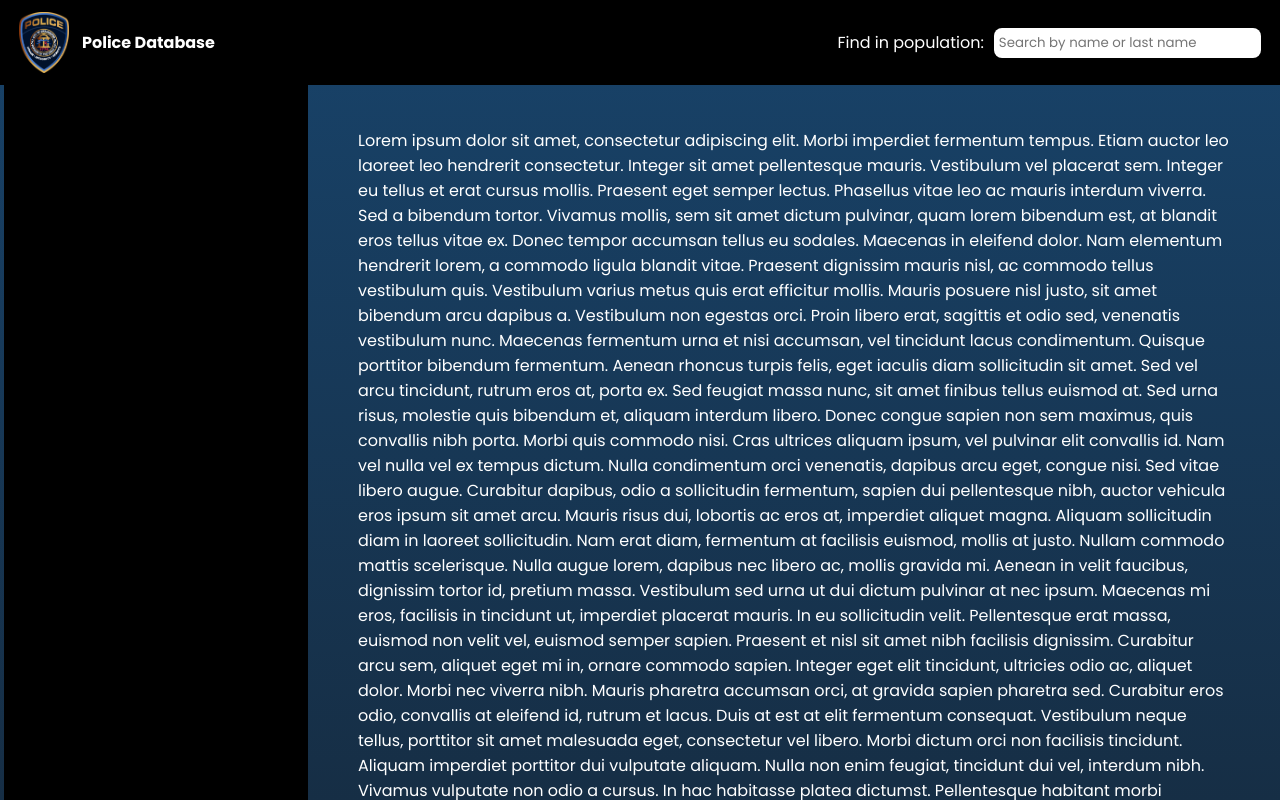
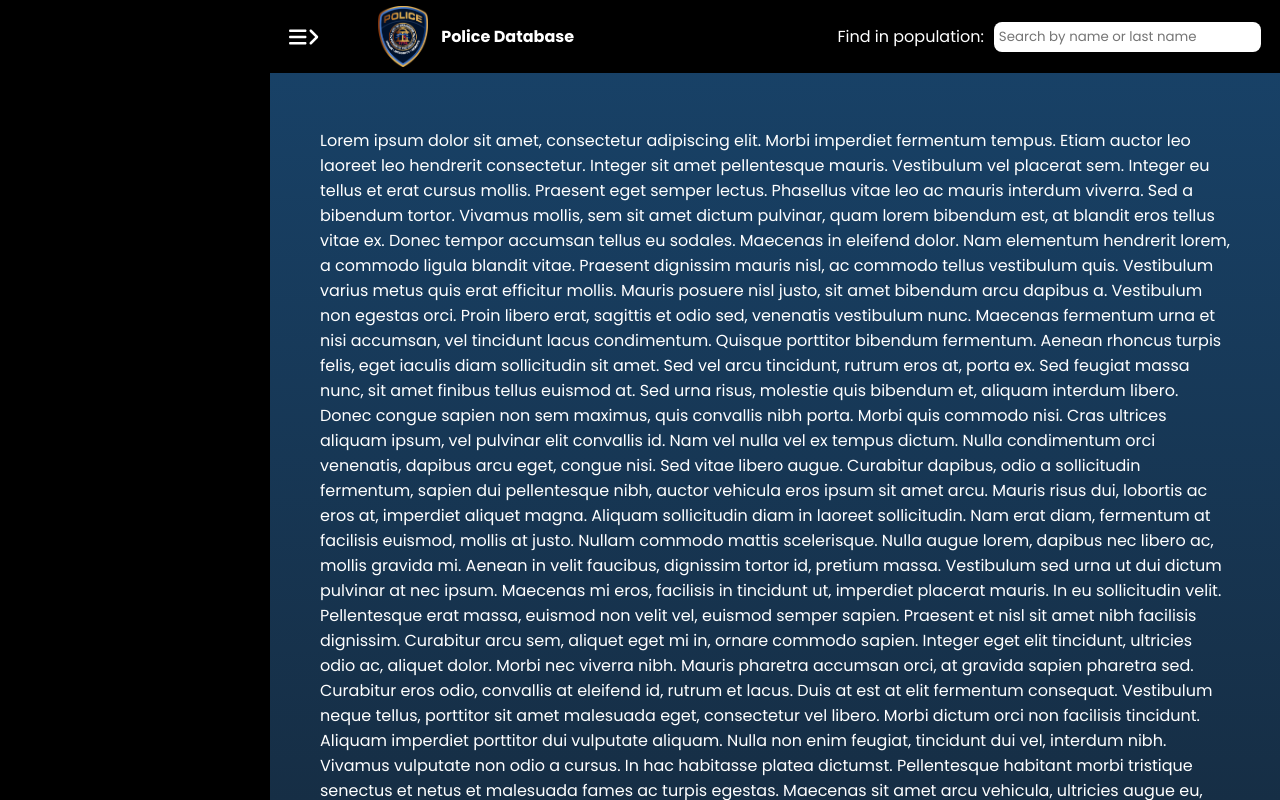
Before and after one commit to alanicio/react_police_database, a React (Create React App) app: page / in a window 1280 px wide. Built offline with nearby package versions, Linux system fonts and the light colour scheme.

Commit message:
sidebar animation done

```diff
--- a/package.json
+++ b/package.json
@@ -3,6 +3,10 @@
   "version": "0.1.0",
   "private": true,
   "dependencies": {
+    "@fortawesome/fontawesome-svg-core": "^6.1.1",
+    "@fortawesome/free-regular-svg-icons": "^6.1.1",
+    "@fortawesome/free-solid-svg-icons": "^6.1.1",
+    "@fortawesome/react-fontawesome": "^0.1.18",
     "@reduxjs/toolkit": "^1.8.1",
     "@testing-library/jest-dom": "^4.2.4",
     "@testing-library/react": "^9.5.0",
--- a/src/components/Layout/Frame/Frame.tsx
+++ b/src/components/Layout/Frame/Frame.tsx
@@ -1,12 +1,13 @@
-import React from "react";
+import React, { useState } from "react";
 import Header from "./Header";
 import Sidebar from "./Sidebar";
 
 const Frame = () => {
+   const [isSidebarClosed, setIsSidebarClosed] = useState<boolean>(true);
    return (
       <>
-         <Header />;
-         <Sidebar />
+         <Header {...{ isSidebarClosed, setIsSidebarClosed }} />
+         <Sidebar {...{ isSidebarClosed, setIsSidebarClosed }} />
       </>
    );
 };
--- a/src/components/Layout/Frame/Header/Header.tsx
+++ b/src/components/Layout/Frame/Header/Header.tsx
@@ -1,8 +1,11 @@
 import React, { useState } from "react";
 import { HeaderContainer } from "./styled";
 import LogoPolice from "../../../../assets/logos/LogoPolice.png";
+import { FontAwesomeIcon } from "@fortawesome/react-fontawesome";
+import { faAngleRight, faBars } from "@fortawesome/free-solid-svg-icons";
+import { SidebarState } from "../../../../interfaces/SidebarState";
 
-const Header = () => {
+const Header = ({ isSidebarClosed, setIsSidebarClosed }: SidebarState) => {
    const [search, setSearch] = useState<string>("");
    const inputChangeHandler = (
       event: React.ChangeEvent<HTMLInputElement>
@@ -10,7 +13,15 @@ const Header = () => {
       setSearch(event.target.value);
    };
    return (
-      <HeaderContainer>
+      <HeaderContainer isSidebarClosed={isSidebarClosed}>
+         <div
+            className="sidebar-icon"
+            onMouseEnter={() => setIsSidebarClosed(false)}
+            onMouseLeave={() => setIsSidebarClosed(true)}
+         >
+            <FontAwesomeIcon icon={faBars} size="lg" />
+            <FontAwesomeIcon icon={faAngleRight} size="lg" />
+         </div>
          <img src={LogoPolice} alt="police" className="police-logo" />
          {/*  <p>
             This software is just to demostrate my skill as developer, please
--- a/src/components/Layout/Frame/Header/styled.ts
+++ b/src/components/Layout/Frame/Header/styled.ts
@@ -1,16 +1,33 @@
 import styled from "styled-components";
 
-export const HeaderContainer = styled.header`
+interface Props {
+   isSidebarClosed: boolean;
+}
+
+export const HeaderContainer = styled.header<Props>`
    background-color: ${({ theme }) => theme.background.color1};
    position: fixed;
    top: 0;
-   left: 0;
-   width: 100%;
+   right: 0;
+   transition: width 0.8s;
+   width: ${({ isSidebarClosed }: Props) =>
+      isSidebarClosed ? "100%" : "calc(100% - 270px)"};
    display: flex;
    align-items: center;
-   padding: 12px 1.5vw;
+   padding-right: 1.5vw;
    box-sizing: border-box;
    color: ${({ theme }) => theme.text.color1};
+   .sidebar-icon {
+      margin-right: 40px;
+      transition: transform 0.8s;
+      height: 73px;
+      display: flex;
+      align-items: center;
+      box-sizing: border-box;
+      padding: 0 1.5vw;
+      ${({ isSidebarClosed }: Props) =>
+         isSidebarClosed ? "transform: rotateY(180deg);" : null}
+   }
    .police-logo {
       width: 50px;
       margin-right: 1vw;
--- a/src/components/Layout/Frame/Sidebar/Sidebar.tsx
+++ b/src/components/Layout/Frame/Sidebar/Sidebar.tsx
@@ -1,8 +1,15 @@
 import React from "react";
+import { SidebarState } from "../../../../interfaces/SidebarState";
 import { SidebarContainer } from "./styled";
 
-const Sidebar = () => {
-   return <SidebarContainer>Sidebar</SidebarContainer>;
+const Sidebar = ({ isSidebarClosed, setIsSidebarClosed }: SidebarState) => {
+   return (
+      <SidebarContainer
+         onMouseEnter={() => setIsSidebarClosed(false)}
+         onMouseLeave={() => setIsSidebarClosed(true)}
+         isSidebarClosed={isSidebarClosed}
+      ></SidebarContainer>
+   );
 };
 
 export default Sidebar;
--- a/src/components/Layout/Frame/Sidebar/styled.ts
+++ b/src/components/Layout/Frame/Sidebar/styled.ts
@@ -1,7 +1,15 @@
 import styled from "styled-components";
+
+interface Props {
+   isSidebarClosed: boolean;
+}
 
 export const SidebarContainer = styled.div`
    height: 100%;
    background-color: black;
-   width: 400px;
+   transition: width 0.8s, min-width 0.8s, max-width 0.8s;
+   width: ${({ isSidebarClosed }: Props) =>
+      isSidebarClosed
+         ? `width: 0;min-width:0;max-width:0`
+         : `width: 270px;min-width:270px;max-width:270px`};
 `;
--- /dev/null
+++ b/src/interfaces/SidebarState.ts
@@ -0,0 +1,4 @@
+export interface SidebarState {
+   isSidebarClosed: boolean;
+   setIsSidebarClosed: Function;
+}
```
Also changed, not shown: 1 other file (tests, documents, lock files or other folders).
